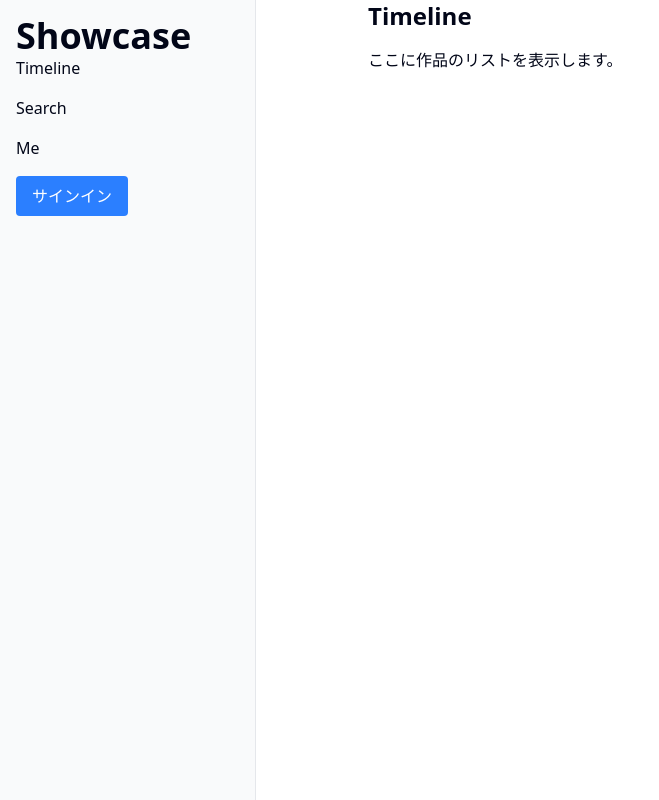
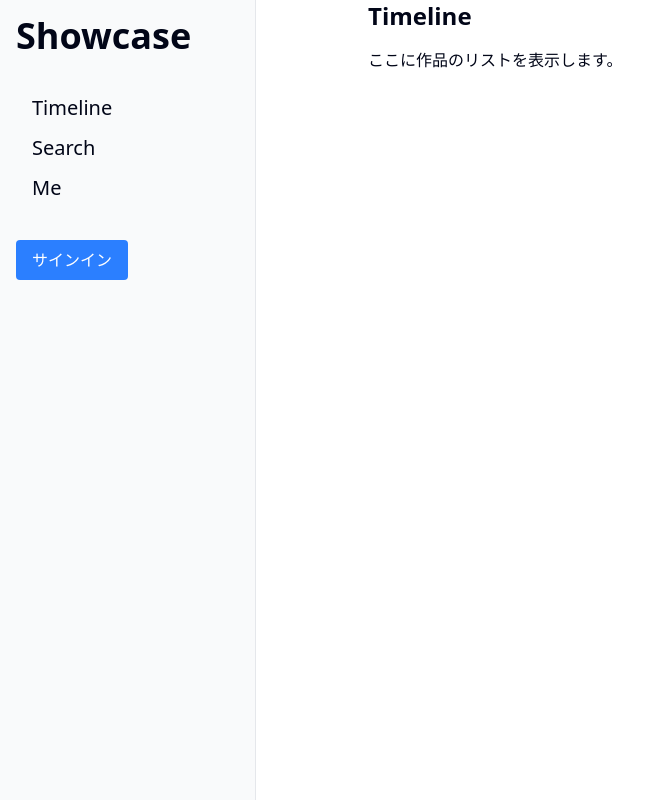
Before and after one commit to SIT-DigiCre/showcase, a Next.js app: page / in a window 1280 px wide. Shown: the whole page, without its empty margins (0-659 px from the left). Built offline with nearby package versions, Linux system fonts and the light colour scheme; no server answers.

Commit message:
feat: add routes

```diff
--- a/package.json
+++ b/package.json
@@ -11,6 +11,7 @@
   "dependencies": {
     "@aws-sdk/client-s3": "^3.782.0",
     "@libsql/client": "^0.15.2",
+    "@radix-ui/react-slot": "^1.1.2",
     "class-variance-authority": "^0.7.1",
     "clsx": "^2.1.1",
     "dotenv": "^16.4.7",
--- /dev/null
+++ b/src/app/me/page.tsx
@@ -0,0 +1,9 @@
+export default async function MePage() {
+  return (
+    <>
+      <h1 className="text-2xl font-bold mb-4">Search</h1>
+      {/* ここに作品一覧などのコンテンツを配置 */}
+      <p>ここに作品のリストを表示します。</p>
+    </>
+  );
+}
--- /dev/null
+++ b/src/app/search/page.tsx
@@ -0,0 +1,9 @@
+export default async function SearchPage() {
+  return (
+    <>
+      <h1 className="text-2xl font-bold mb-4">Search</h1>
+      {/* ここに作品一覧などのコンテンツを配置 */}
+      <p>ここに作品のリストを表示します。</p>
+    </>
+  );
+}
--- a/src/components/Sidebar.tsx
+++ b/src/components/Sidebar.tsx
@@ -2,24 +2,44 @@
 
 import Link from "next/link";
 import Navbar from "./Navbar";
+import { buttonVariants } from "./ui/button";
+import { cn } from "#/lib/utils";
 
 export default function Sidebar() {
   return (
     <aside className="w-64 bg-gray-50 border-r border-gray-200 p-4 h-screen">
       <h1 className="font-black text-4xl">Showcase</h1>
-      <ul>
-        <li className="mb-4">
-          <Link href="/timeline" className="hover:text-blue-600">
+      <ul className="my-8">
+        <li>
+          <Link
+            className={cn(
+              buttonVariants({ variant: "ghost", size: "lg" }),
+              "w-full justify-start px-4 text-xl"
+            )}
+            href="/timeline"
+          >
             Timeline
           </Link>
         </li>
-        <li className="mb-4">
-          <Link href="/search" className="hover:text-blue-600">
+        <li>
+          <Link
+            className={cn(
+              buttonVariants({ variant: "ghost", size: "lg" }),
+              "w-full justify-start px-4 text-xl"
+            )}
+            href="/timeline"
+          >
             Search
           </Link>
         </li>
-        <li className="mb-4">
-          <Link href="/mypage" className="hover:text-blue-600">
+        <li>
+          <Link
+            className={cn(
+              buttonVariants({ variant: "ghost", size: "lg" }),
+              "w-full justify-start px-4 text-xl"
+            )}
+            href="/timeline"
+          >
             Me
           </Link>
         </li>
--- /dev/null
+++ b/src/components/ui/button.tsx
@@ -0,0 +1,59 @@
+import * as React from "react"
+import { Slot } from "@radix-ui/react-slot"
+import { cva, type VariantProps } from "class-variance-authority"
+
+import { cn } from "#/lib/utils"
+
+const buttonVariants = cva(
+  "inline-flex items-center justify-center gap-2 whitespace-nowrap rounded-md text-sm font-medium transition-all disabled:pointer-events-none disabled:opacity-50 [&_svg]:pointer-events-none [&_svg:not([class*='size-'])]:size-4 shrink-0 [&_svg]:shrink-0 outline-none focus-visible:border-ring focus-visible:ring-ring/50 focus-visible:ring-[3px] aria-invalid:ring-destructive/20 dark:aria-invalid:ring-destructive/40 aria-invalid:border-destructive",
+  {
+    variants: {
+      variant: {
+        default:
+          "bg-primary text-primary-foreground shadow-xs hover:bg-primary/90",
+        destructive:
+          "bg-destructive text-white shadow-xs hover:bg-destructive/90 focus-visible:ring-destructive/20 dark:focus-visible:ring-destructive/40 dark:bg-destructive/60",
+        outline:
+          "border bg-background shadow-xs hover:bg-accent hover:text-accent-foreground dark:bg-input/30 dark:border-input dark:hover:bg-input/50",
+        secondary:
+          "bg-secondary text-secondary-foreground shadow-xs hover:bg-secondary/80",
+        ghost:
+          "hover:bg-accent hover:text-accent-foreground dark:hover:bg-accent/50",
+        link: "text-primary underline-offset-4 hover:underline",
+      },
+      size: {
+        default: "h-9 px-4 py-2 has-[>svg]:px-3",
+        sm: "h-8 rounded-md gap-1.5 px-3 has-[>svg]:px-2.5",
+        lg: "h-10 rounded-md px-6 has-[>svg]:px-4",
+        icon: "size-9",
+      },
+    },
+    defaultVariants: {
+      variant: "default",
+      size: "default",
+    },
+  }
+)
+
+function Button({
+  className,
+  variant,
+  size,
+  asChild = false,
+  ...props
+}: React.ComponentProps<"button"> &
+  VariantProps<typeof buttonVariants> & {
+    asChild?: boolean
+  }) {
+  const Comp = asChild ? Slot : "button"
+
+  return (
+    <Comp
+      data-slot="button"
+      className={cn(buttonVariants({ variant, size, className }))}
+      {...props}
+    />
+  )
+}
+
+export { Button, buttonVariants }
```
Also changed, not shown: 1 other file (tests, documents, lock files or other folders).
